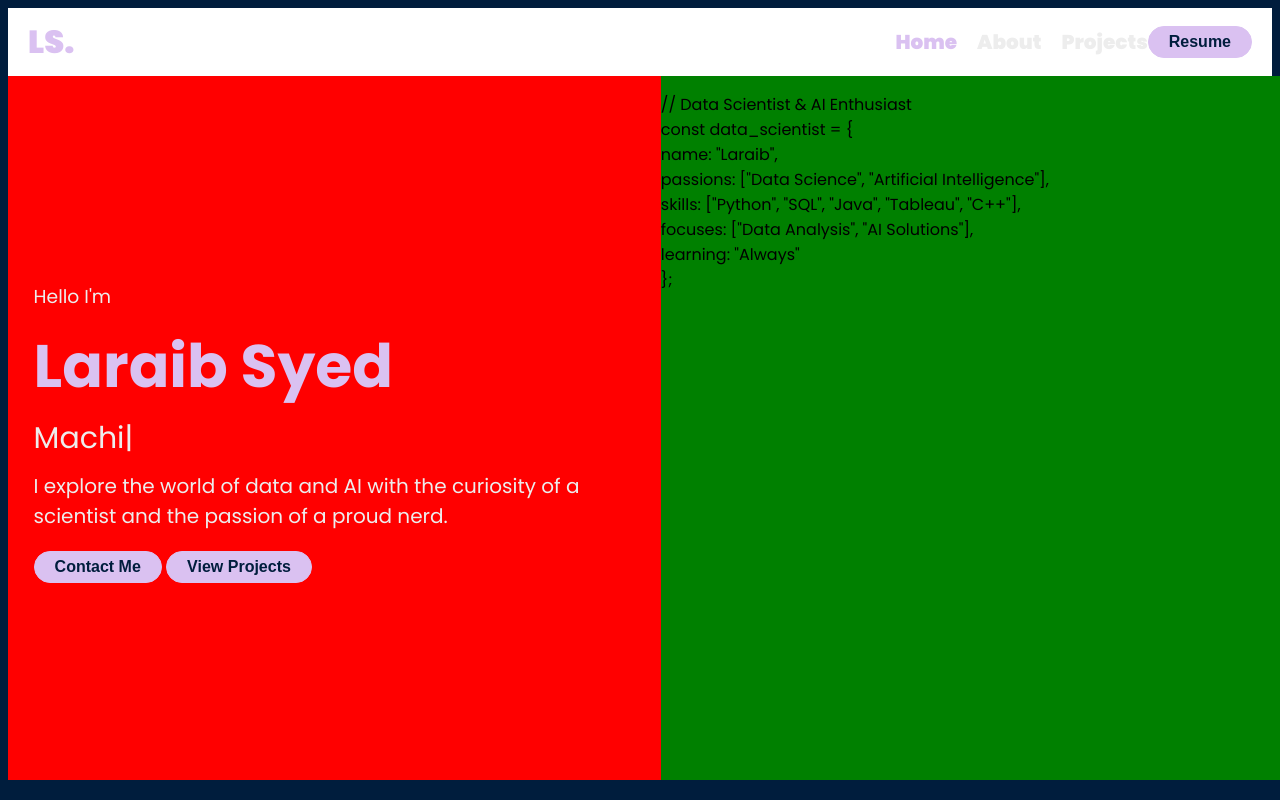
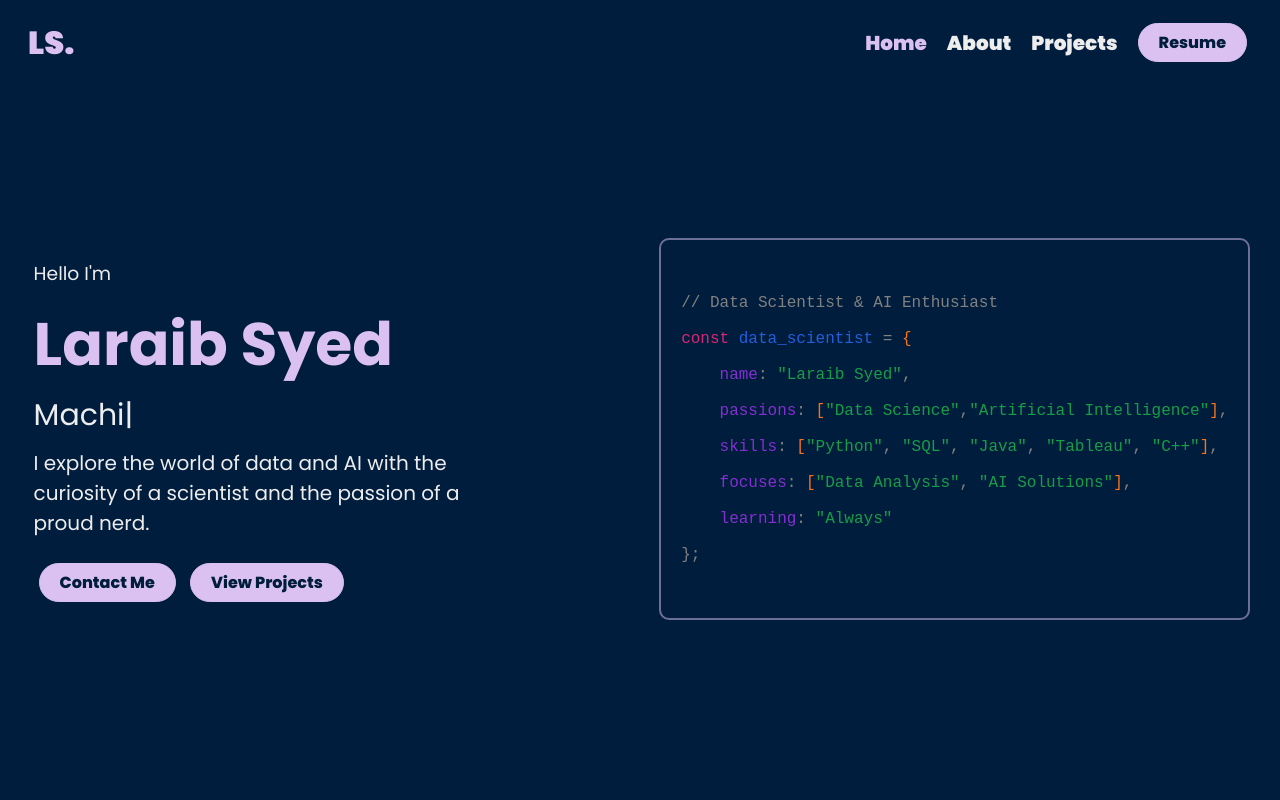
Before and after one commit to laraibsyed/Portfolio_Website, a plain HTML site: page index.html in a window 1280 px wide. Drawn offline with Linux system fonts and the light colour scheme.

Commit message:
home page done!

```diff
--- a/index.html
+++ b/index.html
@@ -33,7 +33,8 @@
                     <h2 style="font-weight: normal; font-size: 30px;">
                         <span id="job"></span><span class="cursor">|</span>
                     </h2>
-                    <p style="font-size: 20px; line-height: 1.5;">I explore the world of data and AI with the curiosity of a scientist and the passion of a proud
+                    <p style="font-size: 20px; line-height: 1.5; padding-right: 10vw;">I explore the world of data and
+                        AI with the curiosity of a scientist and the passion of a proud
                         nerd.</p>
                 </div>
                 <div class="button-group">
@@ -43,13 +44,13 @@
             </div>
             <div id="graphic">
                 <div id="code">
-                    <p>// Data Scientist & AI Enthusiast <br>
-                        const data_scientist = { <br>
-                        name: "Laraib",<br>
-                        passions: ["Data Science", "Artificial Intelligence"],<br>
-                        skills: ["Python", "SQL", "Java", "Tableau", "C++"],<br>
-                        focuses: ["Data Analysis", "AI Solutions"],<br>
-                        learning: "Always"<br>
+                    <p> // Data Scientist & AI Enthusiast <br>
+                        <span style="color: #D72675;">const</span> <span style="color: #235EDD;">data_scientist</span> = <span style="color:#F97316;">{</span> <br>
+                        &nbsp;&nbsp;&nbsp;&nbsp;<span style="color: #832FD1;">name</span>: <span style="color: #169D48;">"Laraib Syed"</span>,<br>
+                        &nbsp;&nbsp;&nbsp;&nbsp;<span style="color: #832FD1;">passions</span>: <span style="color:#F97316;">[</span><span style="color: #169D48;">"Data Science"</span>,<span style="color: #169D48;">"Artificial Intelligence"</span><span style="color:#F97316;">]</span>,<br>
+                        &nbsp;&nbsp;&nbsp;&nbsp;<span style="color: #832FD1;">skills</span>: <span style="color:#F97316;">[</span><span style="color: #169D48;">"Python"</span>, <span style="color: #169D48;">"SQL"</span>, <span style="color: #169D48;">"Java"</span>, <span style="color: #169D48;">"Tableau"</span>, <span style="color: #169D48;">"C++"</span><span style="color:#F97316;">]</span>,<br>
+                        &nbsp;&nbsp;&nbsp;&nbsp;<span style="color: #832FD1;">focuses</span>: <span style="color:#F97316;">[</span><span style="color: #169D48;">"Data Analysis"</span>, <span style="color: #169D48;">"AI Solutions"</span><span style="color:#F97316;">]</span>,<br>
+                        &nbsp;&nbsp;&nbsp;&nbsp;<span style="color: #832FD1;">learning</span>: <span style="color: #169D48;">"Always"</span><br>
                         };</p>
                 </div>
             </div>
--- a/styles.css
+++ b/styles.css
@@ -13,7 +13,6 @@ header {
     padding: 10px 20px;
     position: sticky;
     top: 0;
-    background-color: #fff;
 }
 
 /* Logo */
@@ -54,10 +53,15 @@ nav a:hover {
     color: #DAC1F1;
 }
 
+nav button{
+    margin-left: 20px;
+}
+
 /* Button */
 button {
     background: #DAC1F1;
     border: 1px solid #DAC1F1;
+    font-family: 'Poppins';
     border-radius: 20px;
     padding: 6px 20px;
     cursor: pointer;
@@ -65,6 +69,7 @@ button {
     font-size: 16px;
     color: #001D3D;
     transition: 0.3s;
+    margin: 5px;
 }
 
 button:hover {
@@ -72,20 +77,10 @@ button:hover {
     color: #DAC1F1;
 }
 
-/* #home{
-    display: flex;
-    width: 100vw;
-    height: 100vw;
-}
-
-#info, #graphic{
-    flex: 1;
-    display: flex;
-} */
 
 .homepage {
     display: flex;
-    width: 100vw;
+    width: 99vw;
     height: 88vh;
 
 }
@@ -94,7 +89,6 @@ button:hover {
 #info {
     flex: 1;
     color: #EDEDED;
-    background-color: red;
     padding-left: 2vw;
     display: flex;
     flex-direction: column;      /* stack text vertically */
@@ -102,11 +96,23 @@ button:hover {
     line-height: 0.5;
 }
 
-/* Graphic section */
 #graphic {
     flex: 1;                     /* takes other half */
-    background-color: green;
+    display: flex;               /* make it a flex container */
+    justify-content: center;     /* center horizontally */
+    align-items: center;         /* center vertically */
+    padding: 20px;               /* optional padding */
 }
+
+#code {
+    color: #818181;
+    padding: 20px;
+    border-radius: 10px;
+     border: 2px solid rgba(218, 193, 241, 0.5);
+    font-family: 'Courier New', Courier, monospace; /* code-style font */
+    white-space: pre-line; /* preserves line breaks */
+}
+
 
 @keyframes blink {
     50% { opacity: 0; }
```
